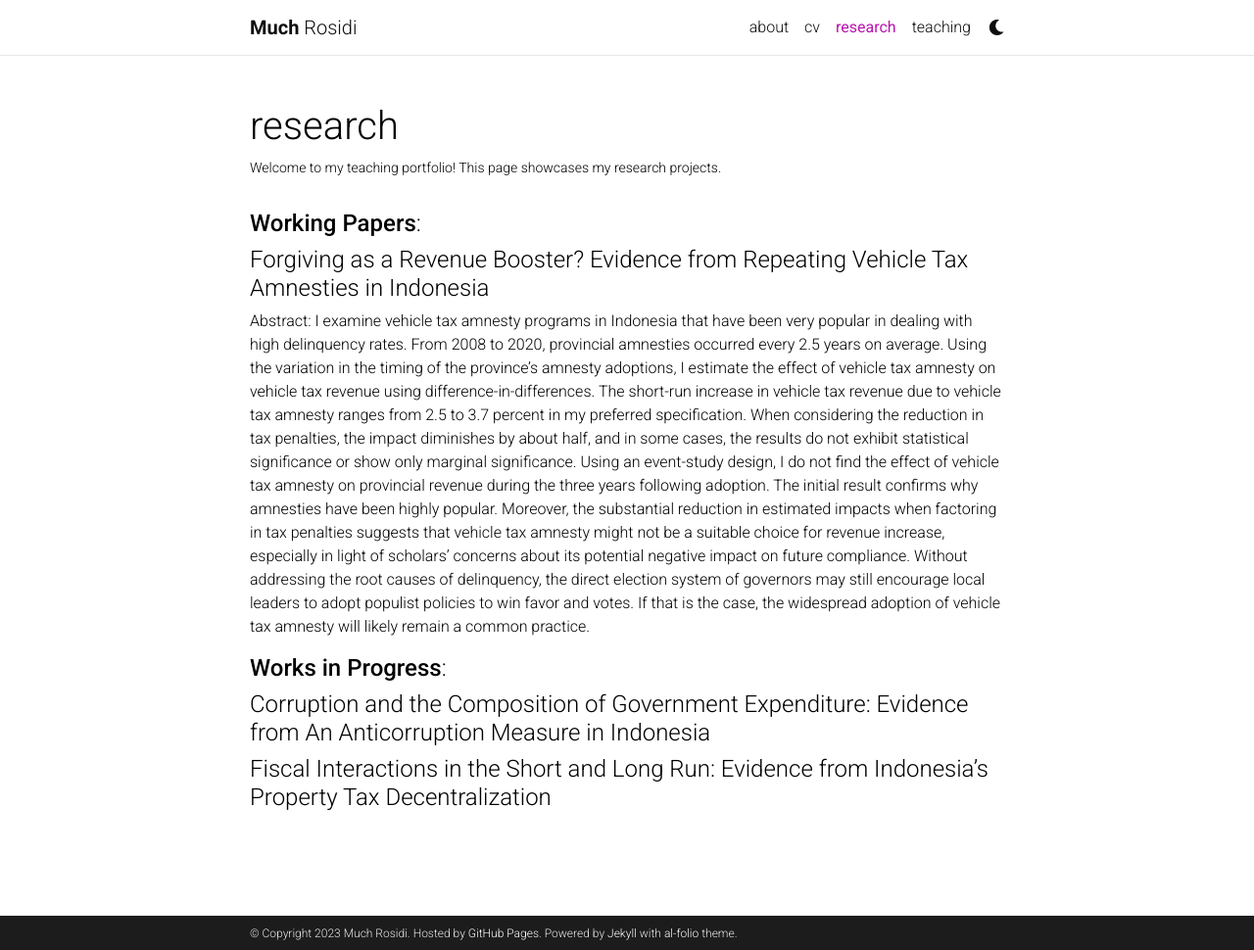
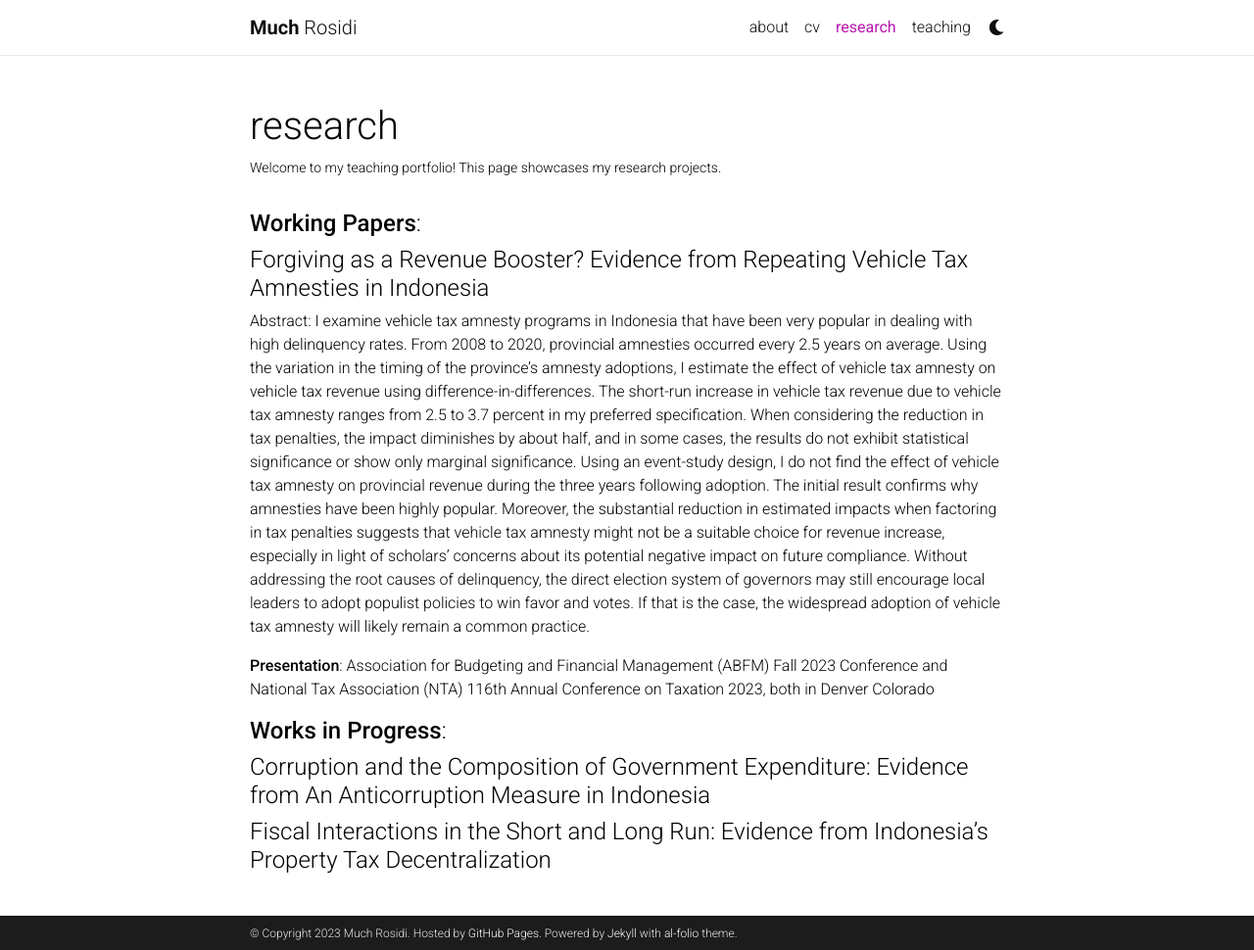
Before and after one commit to muchrosidi/muchrosidi.github.io, a Jekyll site: the page built from _pages/research.md, in a window 1280 px wide and 970 px high. Shown: the whole window at 98% size. Built offline with Jekyll 4.4.1, drawn with Linux system fonts in a browser that asks for light colours; comment, search, counter and statistics services are not loaded; a style sheet for code colours, icons or effects is not loaded.

Commit message:
Update research.md

```diff
--- a/_pages/research.md
+++ b/_pages/research.md
@@ -28,6 +28,8 @@ causes of delinquency, the direct election system of governors may still encoura
 populist policies to win favor and votes. If that is the case, the widespread adoption of vehicle tax
 amnesty will likely remain a common practice.
 
+**Presentation**: Association for Budgeting and Financial Management (ABFM) Fall 2023 Conference and National Tax Association (NTA) 116th Annual Conference on Taxation 2023, both in Denver Colorado
+
 
 #### **Works in Progress**:
 
```
